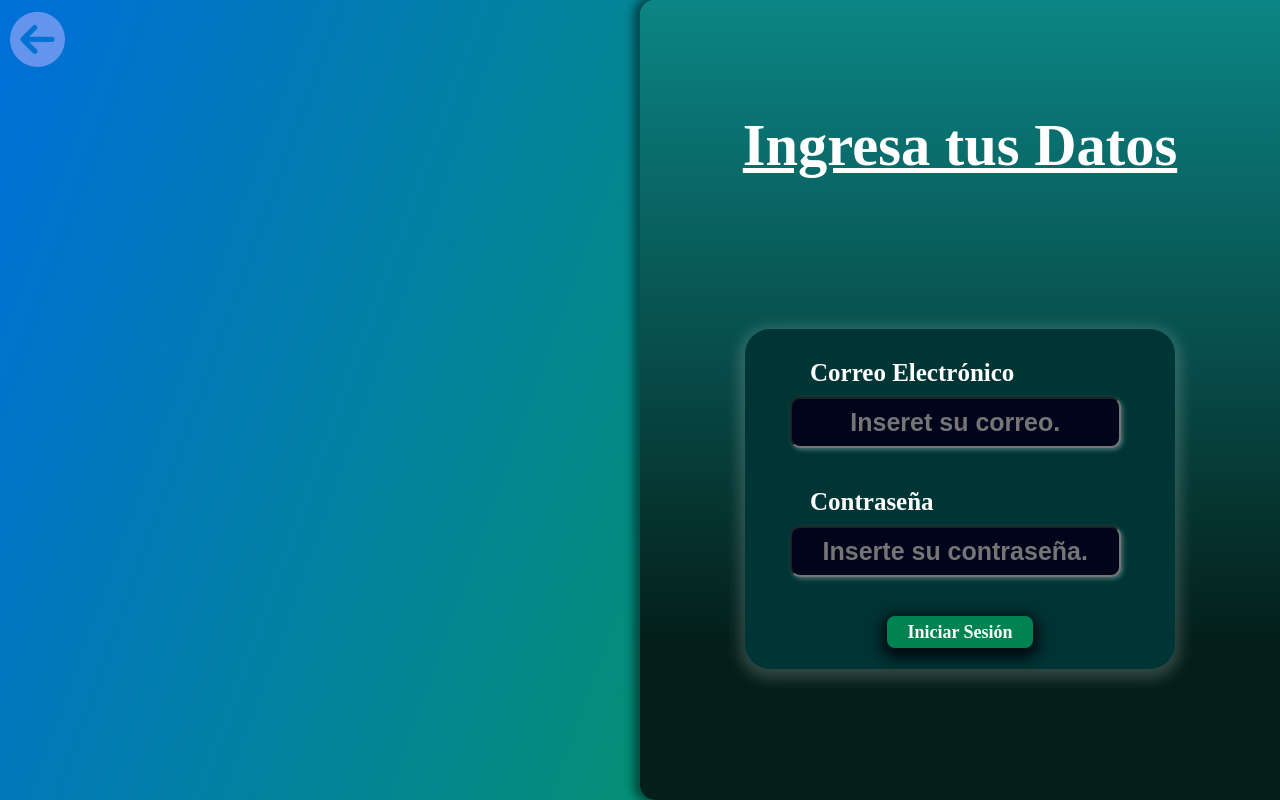
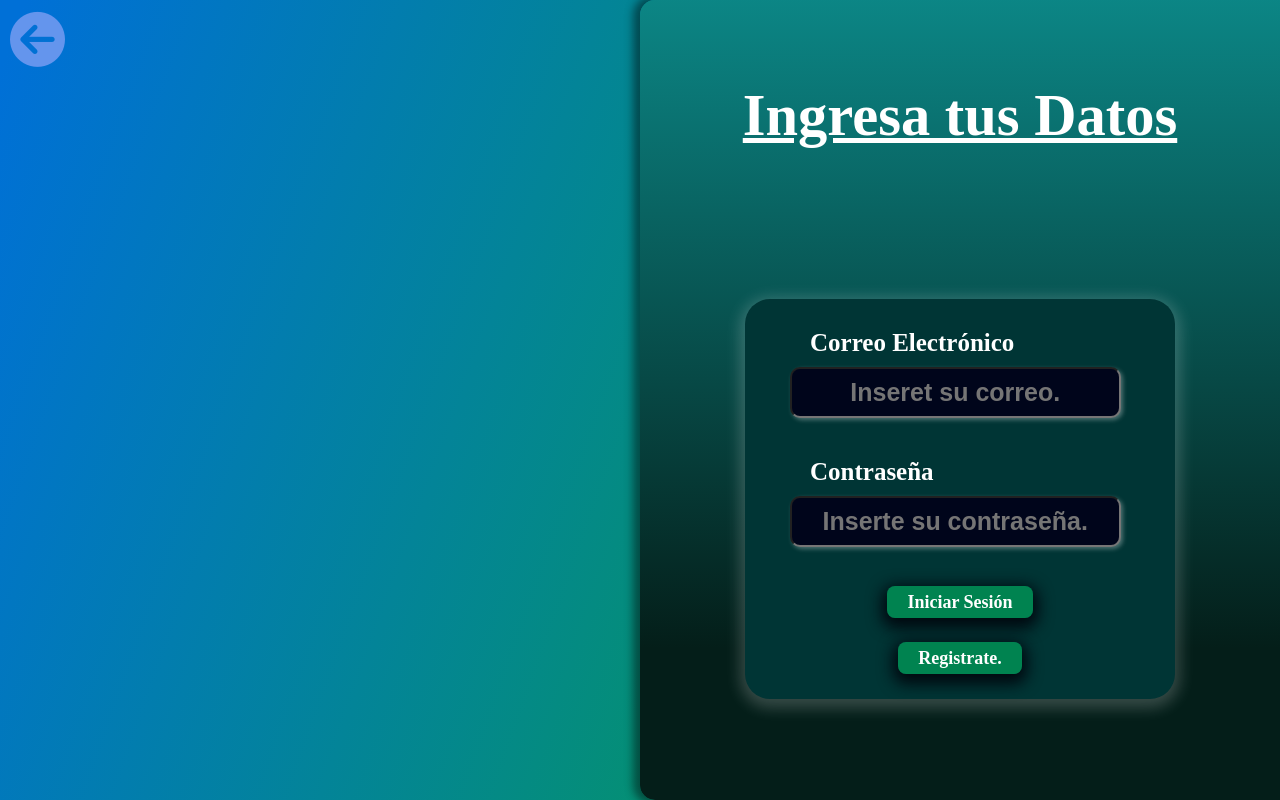
Before and after one commit to fjrp1412/sist-programas-django, a Django app: page /users/login/ in a window 1280 px wide. Run offline with Django 3.2, Linux system fonts and the light colour scheme; some libraries are stand-ins or nearby versions.

Commit message:
ready i think almost all

```diff
--- a/lambdaSystems/static/users/css/style_log_in.css
+++ b/lambdaSystems/static/users/css/style_log_in.css
@@ -62,7 +62,7 @@ body{
 #data-box{
     margin: 85px auto;
     width: 430px;
-    height: 340px;
+    height: 400px;
     background: #003535;
     box-shadow: 0px 4px 15px 5px rgba(255, 255, 255, 0.2);
     border-radius: 25px;
--- a/lambdaSystems/templates/sells/info_sales.html
+++ b/lambdaSystems/templates/sells/info_sales.html
@@ -16,7 +16,7 @@
 	Venta Detallada
       </h1>
       <div class="go-back">
-            <a href="/sells/search/"><i class="fas fa-arrow-circle-left"></i></a>
+	<a href="{%url 'sells:search'%}"><i class="fas fa-arrow-circle-left"></i></a>
       </div>
     </header>
     <main>
--- a/lambdaSystems/templates/sells/register_sales.html
+++ b/lambdaSystems/templates/sells/register_sales.html
@@ -16,7 +16,6 @@
 	Sistema de Monitoreo
       </h1>
       <div class="go-back">
-            <a href="/frontend/html/index.html"><i class="fas fa-arrow-circle-left"></i></a>
       </div>
     </header>
     <main>
--- a/lambdaSystems/templates/sells/search_sales.html
+++ b/lambdaSystems/templates/sells/search_sales.html
@@ -16,7 +16,7 @@
 	Información de Ventas
       </h1>
       <div class="go-back">
-            <a href="/frontend/html/index.html"><i class="fas fa-arrow-circle-left"></i></a>
+	<a href="{%url 'users:home' %}"><i class="fas fa-arrow-circle-left"></i></a>
       </div>
     </header>
     <main id="content">
--- a/lambdaSystems/templates/users/html/index.html
+++ b/lambdaSystems/templates/users/html/index.html
@@ -42,7 +42,7 @@
       </el>
     </nav>
     <main id="content">
-      <a href="{%url 'sells:salesman' %}">
+      <a href="">
 	<div class="seller">
 	  <img src="{%static 'users/images/Paty.jpg' %}" alt="">
 	  <h2 class="name">
--- a/lambdaSystems/templates/users/html/log_in.html
+++ b/lambdaSystems/templates/users/html/log_in.html
@@ -55,7 +55,9 @@
 	    <div class="Button">
 	      <a id="Button" href="{%url 'users:home' %}">Iniciar Sesión</a>
 	    </div>
-
+	    <div class="Button">
+	      <a id="Button" href="{%url 'users:signup' %}">Registrate.</a>
+	    </div>
 	  </div>
 	</form>
       </article>
--- a/lambdaSystems/users/forms.py
+++ b/lambdaSystems/users/forms.py
@@ -11,7 +11,7 @@ class SignupForm(forms.Form):
         label=False,
         widget=forms.TextInput(
             attrs={
-                'placeholder': 'Luis Francisco Garcia Chachati Chang',
+                'placeholder': 'Inserte su nombre.',
                 'class': 'inputdata',
                 'required': True
             }
@@ -22,7 +22,7 @@ class SignupForm(forms.Form):
         label=False,
         widget=forms.EmailInput(
             attrs={
-                'placeholder': 'lfgchang@gmail.com',
+                'placeholder': 'Correo electronico.',
                 'class': 'inputdata',
                 'required': True
             }
@@ -60,7 +60,7 @@ class SignupForm(forms.Form):
         label=False,
         widget=forms.TextInput(
             attrs={
-                'placeholder': 'Inserte su cedula',
+                'placeholder': 'Inserte su cedula.',
                 'class': 'inputdata',
                 'required': True
             }
```
Lines whose indentation alone changed are shown as unchanged.
